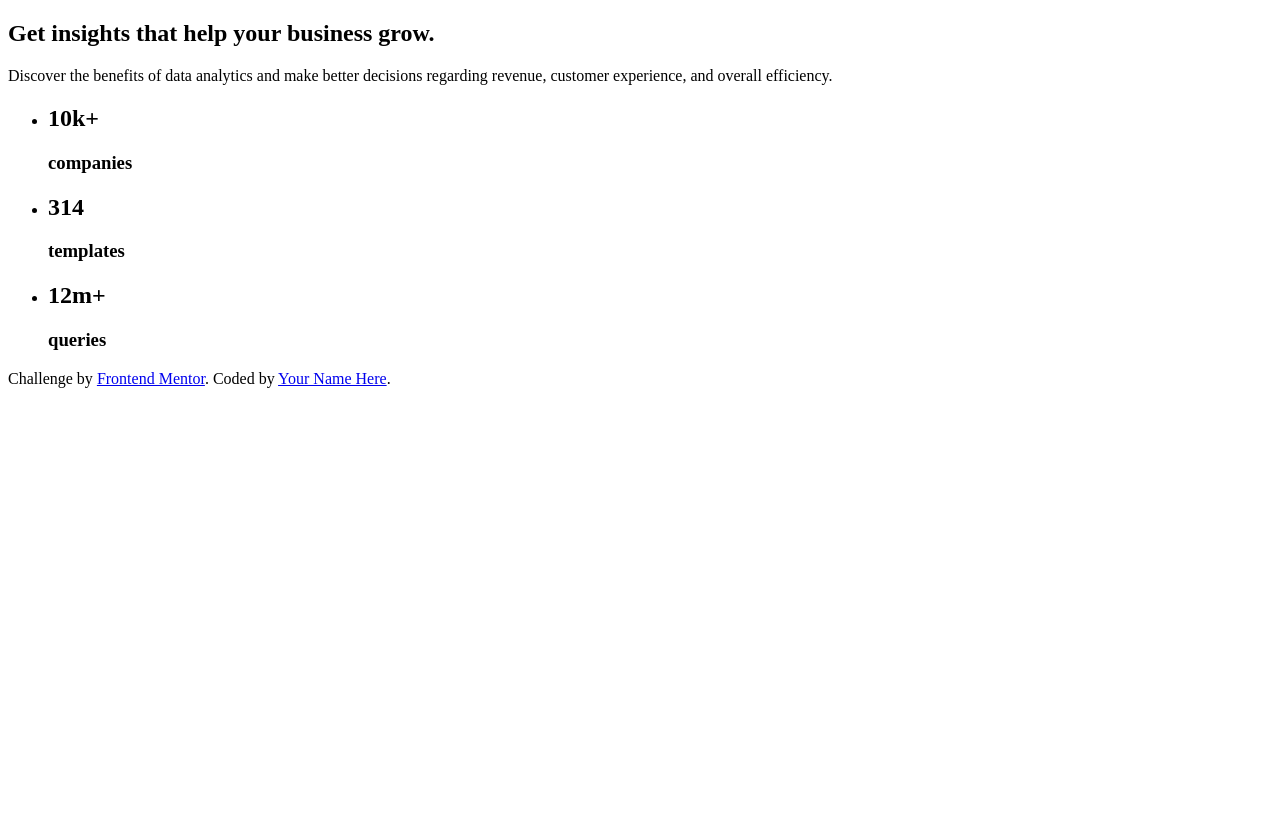
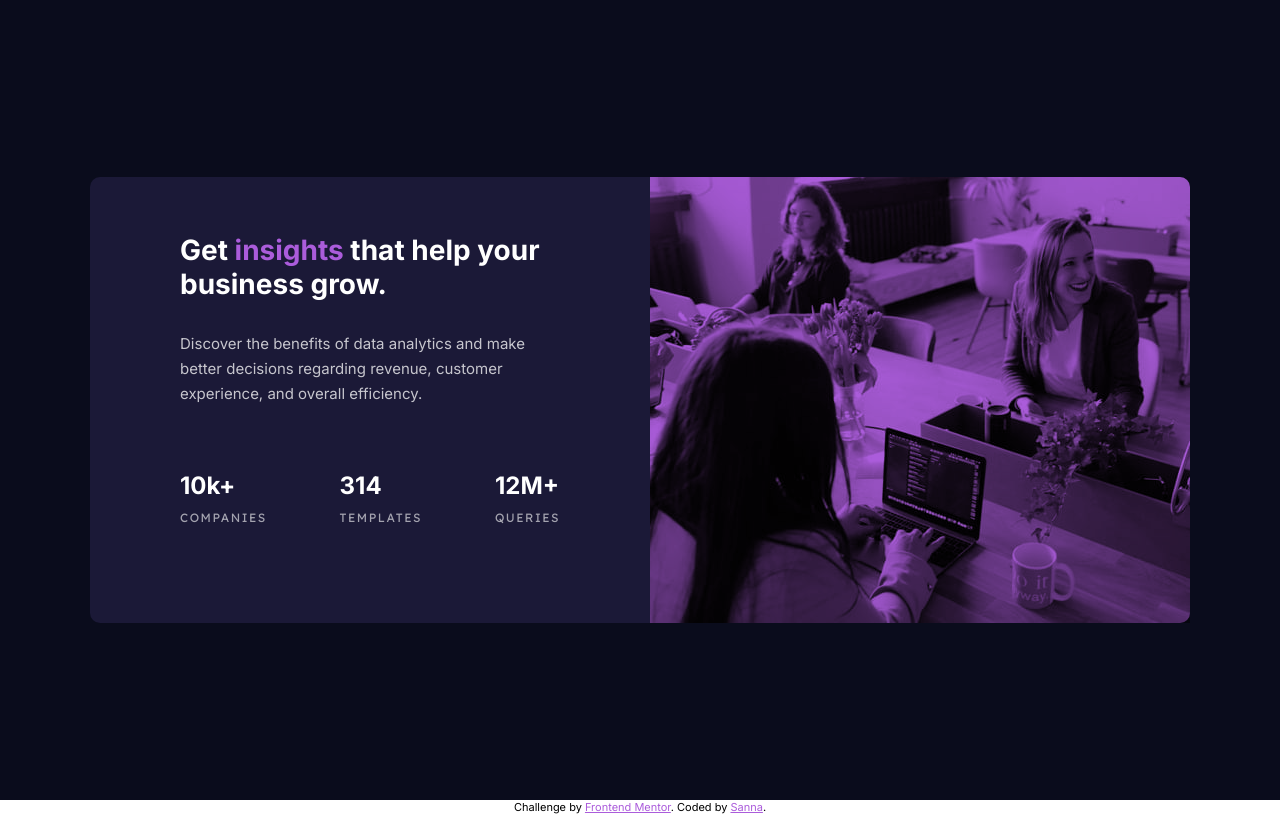
Before and after one commit to sannasinne/stats-preview-card-component-main, a plain HTML site: page index.html in a window 1280 px wide. Drawn offline with Linux system fonts and the light colour scheme.

Commit message:
Finalized project

```diff
--- a/css/style.css
+++ b/css/style.css
@@ -1,4 +1,155 @@
+/* Basic styles */
 
+*, *::before, *::after {
+  box-sizing: inherit;
+}
+
+html {
+  box-sizing: border-box;
+  font-size: 62.5%;
+}
+
+body {
+  font-family: 'Inter', sans-serif;
+  font-size: 1.5rem;
+  text-align: center;
+  margin: 0;
+  padding: 0;
+}
+
+main {
+  display: flex;
+  justify-content: center;
+  align-items: center;
+  background-color: #0A0C1C;
+  color: #FFFFFF;
+  height: 100vh;
+}
+
+h1 {
+  font-weight: bold;
+  font-size: 2.8rem;
+  margin: 4rem 3rem 1rem;
+}
+
+h2 {
+  font-size: 2.4rem;
+  margin-bottom: 1rem;
+}
+
+h3 {
+  font-family: 'Lexend Deca', sans-serif;
+  font-size: 1.2rem;
+  font-weight: 400;
+  letter-spacing: .15rem;
+  text-transform: uppercase;
+  opacity: .6;
+  margin-top: 0;
+}
+
+p {
+  opacity: .75;
+  line-height: 2.5rem;
+  margin: 0 2rem;
+}
+
+/* Card */
+
+.card {
+  display: flex;
+  flex-direction: column;
+  justify-content: flex-end;
+  margin: 0 2.4rem;
+  background-color: #1B1937;
+  border-radius: 1rem;
+}
+
+/* Image */
+
+.image {
+  background-color: #AB5CDB;
+  border-radius: 1rem 1rem 0 0;
+}
+
+img {
+  mix-blend-mode: multiply;
+}
+
+.mobile-img {
+  width: 100%;
+  height: 100%;
+
+}
+
+.desktop-img {
+  display: none;
+}
+
+/* Card info */
+
+.info {
+
+}
+
+span {
+  color: #AB5CDB;
+}
+
+ul {
+  list-style: none;
+  padding: 0;
+  margin: 4.5rem 0;
+}
+
+ul li {
+  margin-bottom: 3rem;
+}
+
+@media screen and (min-width: 990px) {
+
+  .card {
+    display: flex;
+    flex-direction: row-reverse;
+    max-width: 1100px;
+  }
+
+  .image {
+    border-radius: 0 1rem 1rem 0;
+  }
+
+  .mobile-img {
+    display: none;
+  }
+
+  .desktop-img {
+    display: block;
+  }
+
+  .info {
+    text-align: left;
+    display: flex;
+    flex-direction: column;
+    justify-content: center;
+    padding: 0 9rem;
+  }
+
+  h1 {
+    margin: 0 0 3rem 0;
+  }
+
+  p {
+    font-size: 1.5rem;
+    margin: 0;
+  }
+
+  ul {
+    display: flex;
+    justify-content: space-between;
+    align-items: center;
+    margin-bottom: 0;
+  }
+
+}
 
 
 
@@ -9,5 +160,5 @@
 }
 
 .attribution a {
-  color: hsl(228, 45%, 44%);
+  color: #AB5CDB;
 }
--- a/index.html
+++ b/index.html
@@ -5,7 +5,9 @@
   <meta name="viewport" content="width=device-width, initial-scale=1.0"> <!-- displays site properly based on user's device -->
 
   <link rel="icon" type="image/png" sizes="32x32" href="./images/favicon-32x32.png">
-
+  <link rel="preconnect" href="https://fonts.gstatic.com">
+  <link href="https://fonts.googleapis.com/css2?family=Inter:wght@400;700&family=Lexend+Deca&display=swap" rel="stylesheet">
+  <link rel="stylesheet" href="css/style.css">
   <title>Frontend Mentor | Stats preview card component</title>
 
 </head>
@@ -13,10 +15,11 @@
   <main>
     <section class="card">
         <div class="image">
-
+          <img src="images/image-header-desktop.jpg" alt="Women working in an office" class="desktop-img">
+          <img src="images/image-header-mobile.jpg" alt="Women working in an office" class="mobile-img">
         </div>
-      <div>
-        <h1>Get insights that help your business grow.</h1>
+        <div class="info">
+          <h1>Get <span>insights</span> that help your business grow.</h1>
           <p>Discover the benefits of data analytics and make better decisions regarding revenue, customer
             experience, and overall efficiency.</p>
           <ul>
@@ -29,7 +32,7 @@
               <h3>templates</h3>
             </li>
             <li>
-            <h2>12m+</h2>
+              <h2>12M+</h2>
               <h3>queries</h3>
             </li>
           </ul>
@@ -39,7 +42,7 @@
 
   <div class="attribution">
     Challenge by <a href="https://www.frontendmentor.io?ref=challenge" target="_blank">Frontend Mentor</a>.
-    Coded by <a href="#">Your Name Here</a>.
+    Coded by <a href="https://www.frontendmentor.io/profile/sannasinne">Sanna</a>.
   </div>
 </body>
 </html>
```
Lines whose indentation alone changed are shown as unchanged.
